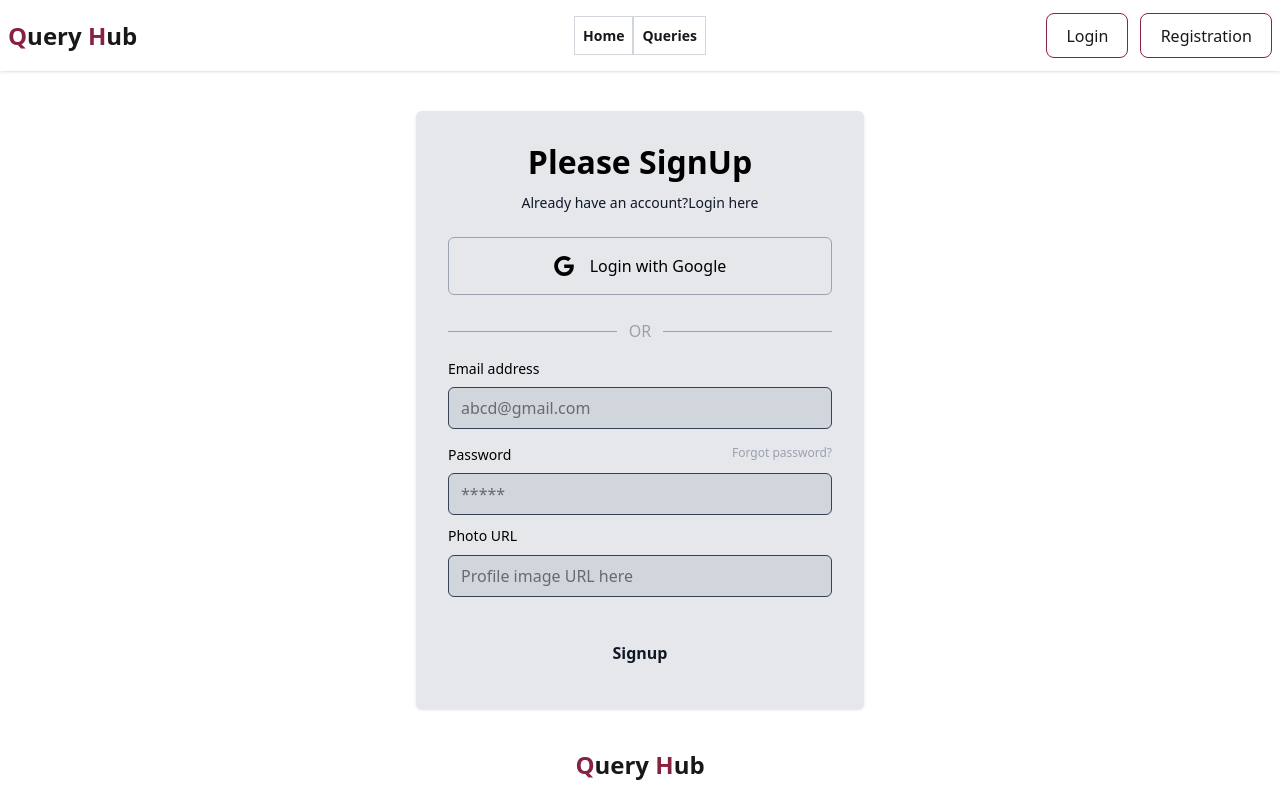
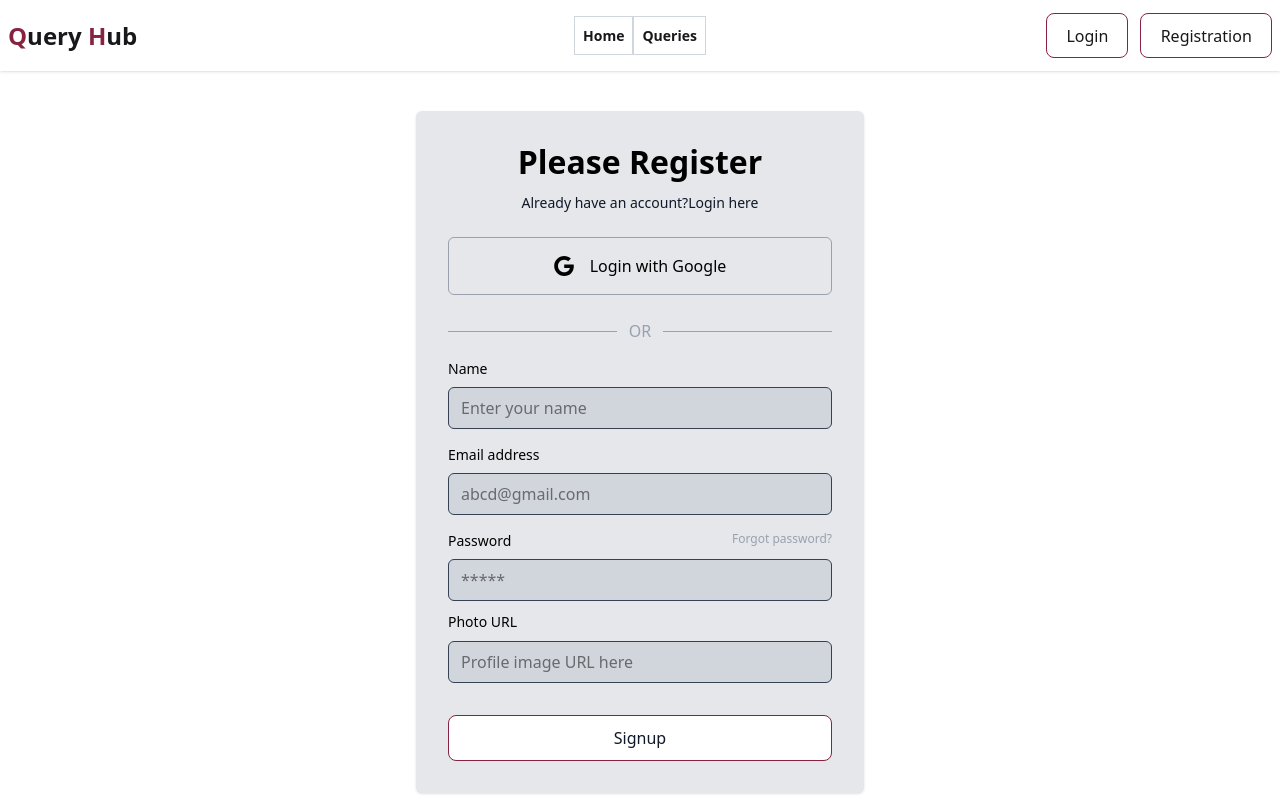
Before and after one commit to MasnunRez/queryhub_project-client_repo, a React (Vite) app: page /registration in a window 1280 px wide. Shown: the top 800 px of the page. Built offline with nearby package versions, Linux system fonts and the light colour scheme; no server answers.

Commit message:
All queries shown in Queries page

```diff
--- a/src/Components/MyQueriesCard.jsx
+++ b/src/Components/MyQueriesCard.jsx
@@ -1,20 +1,19 @@
 import React from 'react';
 import { Link } from 'react-router';
 
-const MyQueriesCard = ({query}) => {
-    const {productImageUrl, queryTitle, boycottingReason, productName, _id}= query
+const MyQueriesCard = () => {
     return (
         <div className="flex gap-4 p-4 bg-gray-200 rounded-2xl my-4">
           <div className="">
-            <img className='w-[200px]' src={productImageUrl} alt="" />
+            <img className='w-[200px]' src='' alt="" />
           </div>
           <div className="">
-            <h3 className='text-2xl font-bold mb-4'>{queryTitle}</h3>
-            <p>Product: {productName}</p>
-            <p>Details: {boycottingReason}</p>
+            <h3 className='text-2xl font-bold mb-4'>{}</h3>
+            <p>Product: {}</p>
+            <p>Details: {}</p>
             <div className="space-x-3 mt-4">
               <button className="hover:underline font-bold">View details</button>
-              <Link to={`/updatequeries/${_id}`}><button className="text-green-600 font-bold hover:underline">Update</button></Link>
+              <Link><button className="text-green-600 font-bold hover:underline">Update</button></Link>
               <button className="text-red-600 font-bold hover:underline">Delete</button>
             </div>
           </div>
--- /dev/null
+++ b/src/Components/QueriesCard.jsx
@@ -0,0 +1,25 @@
+import React from 'react';
+import { Link } from 'react-router';
+
+const QueriesCard = ({query}) => {
+  const {productImageUrl, queryTitle, boycottingReason, productName, _id}= query
+
+    return (
+        <div className="flex gap-4 p-4 bg-gray-200 rounded-2xl my-4">
+          <div className="">
+            <img className='w-[200px]' src={productImageUrl} alt="" />
+          </div>
+          <div className="">
+            <h3 className='text-2xl font-bold mb-4'>{queryTitle}</h3>
+            <p>Product: {productName}</p>
+            <p>Details: {boycottingReason}</p>
+            <div className="space-x-3 mt-4">
+              <p>Total Recommendation: </p>
+              <button className="text-green-600 font-bold hover:bg-green-200 border px-4 rounded-2xl mt-2">Recommend</button>
+            </div>
+          </div>
+        </div>
+    );
+};
+
+export default QueriesCard;
--- a/src/Pages/AddQueries.jsx
+++ b/src/Pages/AddQueries.jsx
@@ -1,14 +1,24 @@
-import React from "react";
+import React, { useContext } from "react";
 import Swal from "sweetalert2";
+import { valueContext } from "../Layout";
 
 const AddQueries = () => {
+  const { user } = useContext(valueContext)
 
     const handleAddQuery = (e)=>{
       e.preventDefault()
       const form = e.target
       const formData = new FormData(form)
-      const newQuery = Object.fromEntries(formData.entries())
+      const queryData = Object.fromEntries(formData.entries())
       // console.log(newQuery);
+      const newQuery = {
+      queryData,
+      email: user?.email,
+      userName: user?.displayName,
+      userImage: user?.photoURL,
+      // dateTime: new Date().toISOString(),
+      recommendationCount: 0,
+    };
 
       fetch("http://localhost:5000/queries",{
         method:"POST",
@@ -92,7 +102,7 @@ const AddQueries = () => {
                   className="w-full px-3 py-2 border rounded-md dark:border-gray-300 dark:bg-gray-50 dark:text-gray-800"
                   placeholder="Name"
                 />
-                  <button type="submit" className="mt-5 w-sm">
+                  <button type="submit" className="mt-5 w-sm mainbtn">
                     Add Query
                   </button>
               </form>
--- a/src/Pages/MyQueries.jsx
+++ b/src/Pages/MyQueries.jsx
@@ -1,9 +1,10 @@
 import React from "react";
-import { Link, useLoaderData } from "react-router";
 import MyQueriesCard from "../Components/MyQueriesCard";
+import { Link } from "react-router";
+import MyQueryList from "./MyQueryList";
 
 const MyQueries = () => {
-  const queries = useLoaderData()
+
   return (
     <div className="max-w-[1400px] mx-auto">
       {/* Banner with Add queries ----  */}
@@ -30,15 +31,9 @@ const MyQueries = () => {
         </div>
       </div>
       {/* My Queries section ------------- */}
-      <div className="mt-8">
-        <h2>My Queries</h2>
-        <p className="text-center">Total: 10</p>
-        {/* Card ---------- */}
-        {
-          queries.map(query => (
-            <MyQueriesCard key={query._id} query={query}></MyQueriesCard>
-          ))
-        }
+      <div className="">
+        <p>My Total Queries: </p>
+        <MyQueryList></MyQueryList>
       </div>
     </div>
   );
--- /dev/null
+++ b/src/Pages/MyQueryList.jsx
@@ -0,0 +1,11 @@
+import React from 'react';
+
+const MyQueryList = () => {
+    return (
+        <div>
+
+        </div>
+    );
+};
+
+export default MyQueryList;
--- a/src/Pages/Queries.jsx
+++ b/src/Pages/Queries.jsx
@@ -1,11 +1,19 @@
-import React from 'react';
+import React from "react";
+import { useLoaderData } from "react-router";
+import QueriesCard from "../Components/QueriesCard";
 
 const Queries = () => {
-    return (
-        <div>
-
-        </div>
-    );
+    const queries = useLoaderData()
+  return (
+    <div className="mt-8">
+      <h2>My Queries</h2>
+      <p className="text-center">Total: {queries.length}</p>
+      {/* Card ---------- */}
+      {queries.map((query) => (
+        <QueriesCard key={query._id} query={query}></QueriesCard>
+      ))}
+    </div>
+  );
 };
 
 export default Queries;
--- a/src/Pages/Registration.jsx
+++ b/src/Pages/Registration.jsx
@@ -20,7 +20,7 @@ const Registration = () => {
     <div className="">
       <div className="w-full max-w-md mx-auto mt-10 p-4 rounded-md shadow sm:p-8 bg-gray-200 text-black">
         <h2 className="mb-3 text-3xl font-semibold text-center">
-          Please SignUp
+          Please Register
         </h2>
         <p className="text-sm text-center text-gray-900">
           Already have an account?
@@ -57,6 +57,18 @@ const Registration = () => {
           className="space-y-8"
         >
           <div className="space-y-4">
+            <div className="space-y-2">
+              <label htmlFor="name" className="block text-sm">
+                Name
+              </label>
+              <input
+                type="text"
+                name="name"
+                id="name"
+                placeholder="Enter your name"
+                className="w-full px-3 py-2 border rounded-md border-gray-700 bg-gray-300 text-black focus:border-[var(--primary)]"
+              />
+            </div>
             <div className="space-y-2">
               <label htmlFor="email" className="block text-sm">
                 Email address
@@ -105,7 +117,7 @@ const Registration = () => {
           </div>
           <button
             type="submit"
-            className="w-full px-8 py-3 font-semibold rounded-md bg-[var(--primary-dark)] hover:bg-[var(--primary-light)] text-gray-900"
+            className="mainbtn w-full px-8 py-3 font-semibold rounded-md bg-[var(--primary-dark)] hover:bg-[var(--primary-light)] text-gray-900"
           >
             Signup
           </button>
--- a/src/main.jsx
+++ b/src/main.jsx
@@ -26,6 +26,7 @@ const router = createBrowserRouter([
       },
       {
         path: "queries",
+        loader: ()=>fetch('http://localhost:5000/queries'),
         element: <Queries></Queries>,
       },
       {
@@ -46,7 +47,6 @@ const router = createBrowserRouter([
       },
       {
         path: "myqueries",
-        loader: ()=>fetch('http://localhost:5000/queries'),
         element: <PrivateRoute><MyQueries /></PrivateRoute>,
       },
       {
```
